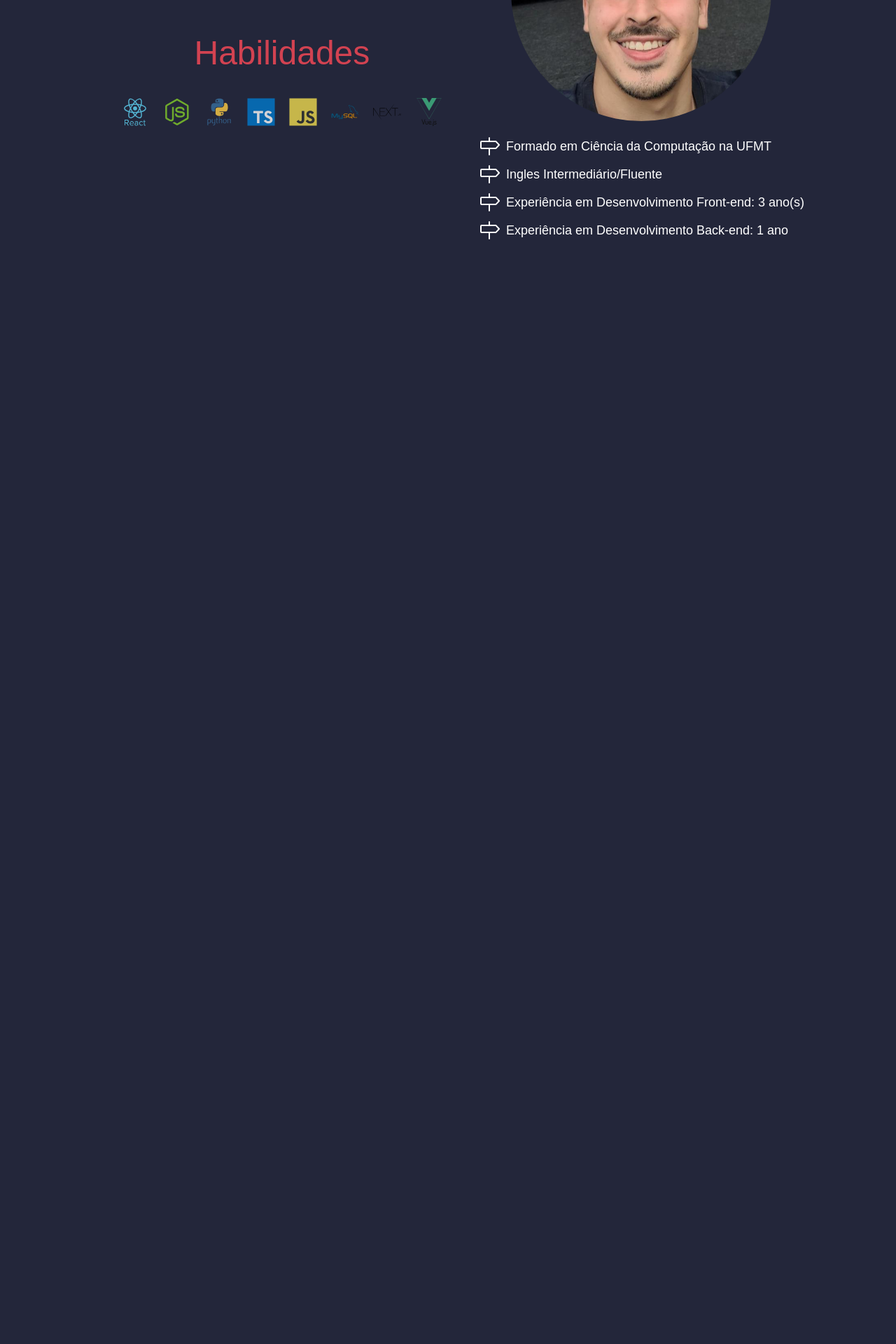
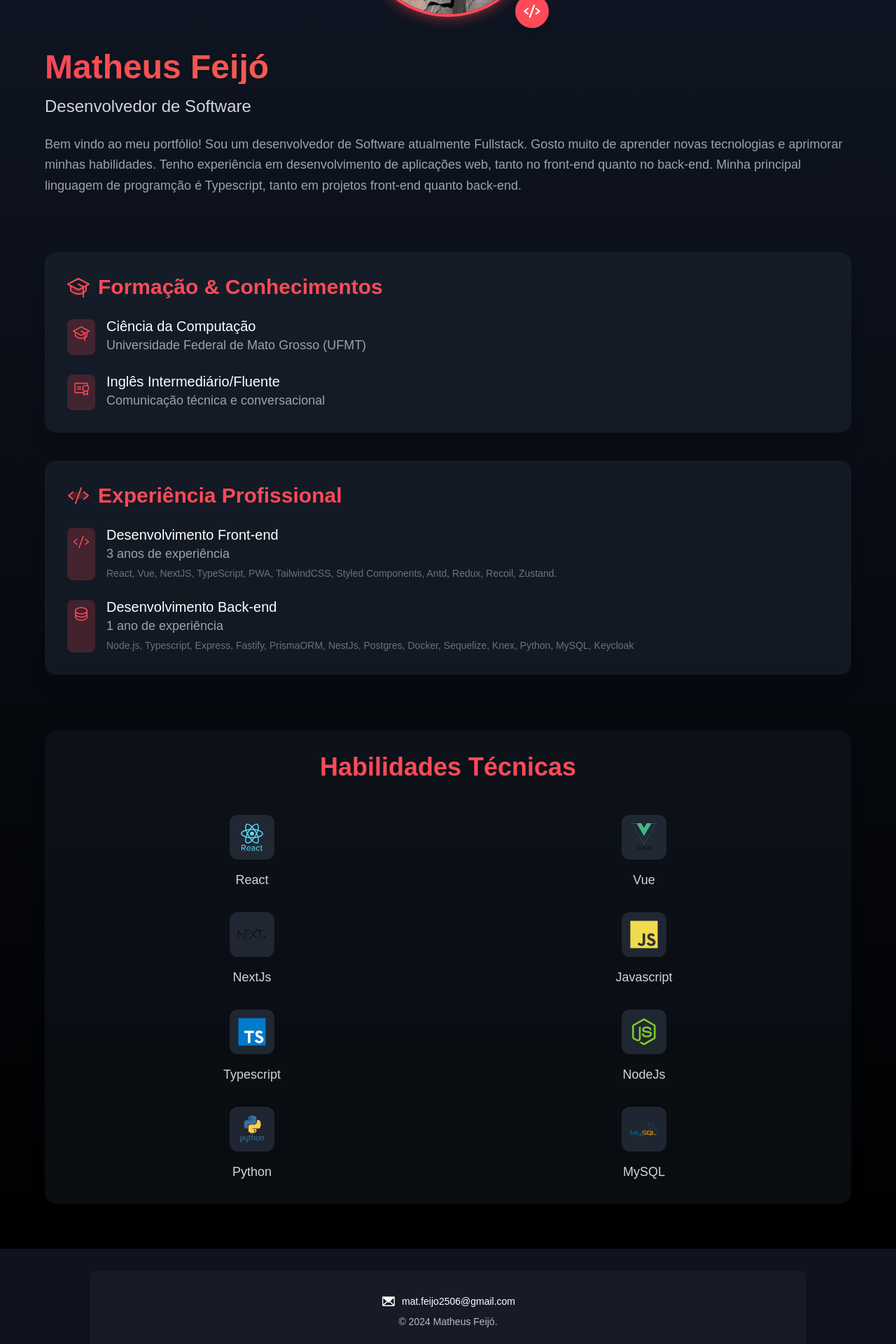
Before and after one commit to matheus-feijo/portfolio, a React (Vite) app: page / in a window 1280 px wide. Shown: the part 360-2280 px from the top of the page at 70% size. Before the commit the page ends 800 px from the top, so only its background shows below. Built offline with nearby package versions, Linux system fonts and the light colour scheme.

Commit message:
feat: substitui foto de perfil e adiciona componente de rodapé

```diff
--- a/src/components/AboutMe/index.tsx
+++ b/src/components/AboutMe/index.tsx
@@ -1,4 +1,4 @@
-import foto from "@/assets/foto-perfil.jpg";
+import foto from "@/assets/perfil.jpg";
 import { JavascriptIcon } from "@/icons/Javascript";
 import { MysqlIcon } from "@/icons/Mysql";
 import { NextJsIcon } from "@/icons/NextJs";
@@ -7,91 +7,167 @@ import { PythonIcon } from "@/icons/Python";
 import { ReactIcon } from "@/icons/React";
 import { TypescriptIcon } from "@/icons/Typescript";
 import { VueIcon } from "@/icons/Vue";
-import { Signpost } from "@phosphor-icons/react";
+import {
+  Certificate,
+  Code,
+  Database,
+  GraduationCap,
+} from "@phosphor-icons/react";
 import { useEffect } from "react";
 
 export function AboutMe() {
-  const iconSkills = {
-    React: <ReactIcon />,
-    NodeJs: <NodeJsIcon />,
-    Python: <PythonIcon />,
-    Typescript: <TypescriptIcon />,
-    Javascript: <JavascriptIcon />,
-    Mysql: <MysqlIcon />,
-    NextJs: <NextJsIcon />,
-    Vue: <VueIcon />,
-  };
+  const skills = [
+    { name: "React", icon: <ReactIcon />, category: "frontend" },
+    { name: "Vue", icon: <VueIcon />, category: "frontend" },
+    { name: "NextJs", icon: <NextJsIcon />, category: "frontend" },
+    { name: "Javascript", icon: <JavascriptIcon />, category: "language" },
+    { name: "Typescript", icon: <TypescriptIcon />, category: "language" },
+    { name: "NodeJs", icon: <NodeJsIcon />, category: "backend" },
+    { name: "Python", icon: <PythonIcon />, category: "language" },
+    { name: "MySQL", icon: <MysqlIcon />, category: "database" },
+  ];
 
   useEffect(() => {
     document.title = "Sobre Mim - Matheus Feijó";
   }, []);
 
   return (
-    <>
-      <div className="flex w-screen flex-wrap items-start justify-center gap-2 pl-24 pr-24 pt-24 mobile:pl-0 mobile:pr-0 mobile:pt-1">
-        <div className="grid w-2/4 grid-rows-principal items-end justify-items-center mobile:w-full mobile:grid-rows-mobile">
-          <div>
-            <h1 className="sm:leading-relaxed animate-wiggle select-none overflow-hidden whitespace-nowrap pr-1 text-5xl leading-relaxed text-vermelhoPrincipal mobile:text-2xl">
+    <div className="sm:px-6 lg:px-8 min-h-screen bg-gradient-to-b from-gray-900 to-black py-16 px-4">
+      <div className="mx-auto max-w-6xl">
+        <div className="md:flex-row mb-20 flex flex-col items-center justify-between gap-12">
+          <div className="relative">
+            <div className="h-64 w-64 overflow-hidden rounded-full border-4 border-vermelhoPrincipal shadow-lg shadow-vermelhoPrincipal/30">
+              <img
+                className="h-full w-full object-cover"
+                src={foto}
+                alt="Matheus Feijó - Desenvolvedor de Software"
+              />
+            </div>
+            <div className="absolute -bottom-4 -right-4 rounded-full bg-vermelhoPrincipal p-3 shadow-lg">
+              <Code weight="bold" size={24} className="text-white" />
+            </div>
+          </div>
+
+          <div className="flex-1">
+            <h1 className="sm:text-6xl mb-4 animate-pulse bg-gradient-to-r from-vermelhoPrincipal to-orange-400 bg-clip-text text-5xl font-bold text-transparent">
               Matheus Feijó
             </h1>
-          </div>
-
-          <p className="animate-more-details text-justify text-xl text-white mobile:text-lg">
-            Desenvolvedor de Sotware.
-          </p>
-
-          <div className="flex animate-habilidades flex-col items-center justify-center gap-5">
-            <h1 className="text-5xl text-vermelhoPrincipal mobile:text-2xl">
-              Habilidades
-            </h1>
-
-            <li className="flex flex-wrap gap-5 p-5">
-              {Object.entries(iconSkills).map(([skill, Icon]) => (
-                <ul key={skill} className="flex items-center justify-center">
-                  {Icon}
-                </ul>
-              ))}
-            </li>
+            <p className="mb-6 text-2xl text-gray-300">
+              Desenvolvedor de Software
+            </p>
+            <p className="text-lg leading-relaxed text-gray-400">
+              Bem vindo ao meu portfólio! Sou um desenvolvedor de Software
+              atualmente Fullstack. Gosto muito de aprender novas tecnologias e
+              aprimorar minhas habilidades. Tenho experiência em desenvolvimento
+              de aplicações web, tanto no front-end quanto no back-end. Minha
+              principal linguagem de programção é Typescript, tanto em projetos
+              front-end quanto back-end.
+            </p>
           </div>
         </div>
 
-        <div className="flex flex-col items-center gap-5">
-          <img
-            className="h-4/5 max-h-[25rem] w-4/5 max-w-[25rem] rounded-full mobile:h-32 mobile:w-32"
-            src={foto}
-            alt="Foto do deselvovedor referenciado no site"
-          />
+        {/* Experience & Education */}
+        <div className="md:grid-cols-2 mb-20 grid grid-cols-1 gap-10">
+          {/* Left Column */}
+          <div className="transform rounded-2xl bg-gray-800/50 p-8 shadow-xl backdrop-blur-sm transition-transform hover:scale-[1.01]">
+            <h2 className="mb-6 flex items-center gap-3 text-3xl font-semibold text-vermelhoPrincipal">
+              <GraduationCap size={32} weight="duotone" />
+              Formação & Conhecimentos
+            </h2>
+            <ul className="space-y-6">
+              <li className="flex gap-4">
+                <div className="mt-1 rounded-lg bg-vermelhoPrincipal/20 p-2">
+                  <GraduationCap size={24} className="text-vermelhoPrincipal" />
+                </div>
+                <div>
+                  <h3 className="text-xl font-medium text-white">
+                    Ciência da Computação
+                  </h3>
+                  <p className="text-gray-400">
+                    Universidade Federal de Mato Grosso (UFMT)
+                  </p>
+                </div>
+              </li>
+              <li className="flex gap-4">
+                <div className="mt-1 rounded-lg bg-vermelhoPrincipal/20 p-2">
+                  <Certificate size={24} className="text-vermelhoPrincipal" />
+                </div>
+                <div>
+                  <h3 className="text-xl font-medium text-white">
+                    Inglês Intermediário/Fluente
+                  </h3>
+                  <p className="text-gray-400">
+                    Comunicação técnica e conversacional
+                  </p>
+                </div>
+              </li>
+            </ul>
+          </div>
 
-          <ol className="flex flex-col gap-2 mobile:pl-5 mobile:pr-5">
-            <li className="flex items-center gap-2 text-lg text-white mobile:text-base">
-              <Signpost size={32} /> Formado em Ciência da Computação na UFMT
-            </li>
+          {/* Right Column */}
+          <div className="transform rounded-2xl bg-gray-800/50 p-8 shadow-xl backdrop-blur-sm transition-transform hover:scale-[1.01]">
+            <h2 className="mb-6 flex items-center gap-3 text-3xl font-semibold text-vermelhoPrincipal">
+              <Code size={32} weight="duotone" />
+              Experiência Profissional
+            </h2>
+            <ul className="space-y-6">
+              <li className="flex gap-4">
+                <div className="mt-1 rounded-lg bg-vermelhoPrincipal/20 p-2">
+                  <Code size={24} className="text-vermelhoPrincipal" />
+                </div>
+                <div>
+                  <h3 className="text-xl font-medium text-white">
+                    Desenvolvimento Front-end
+                  </h3>
+                  <p className="text-gray-400">3 anos de experiência</p>
+                  <p className="mt-1 text-sm text-gray-500">
+                    React, Vue, NextJS, TypeScript, PWA, TailwindCSS, Styled
+                    Components, Antd, Redux, Recoil, Zustand.
+                  </p>
+                </div>
+              </li>
+              <li className="flex gap-4">
+                <div className="mt-1 rounded-lg bg-vermelhoPrincipal/20 p-2">
+                  <Database size={24} className="text-vermelhoPrincipal" />
+                </div>
+                <div>
+                  <h3 className="text-xl font-medium text-white">
+                    Desenvolvimento Back-end
+                  </h3>
+                  <p className="text-gray-400">1 ano de experiência</p>
+                  <p className="mt-1 text-sm text-gray-500">
+                    Node.js, Typescript, Express, Fastify, PrismaORM, NestJs,
+                    Postgres, Docker, Sequelize, Knex, Python, MySQL, Keycloak
+                  </p>
+                </div>
+              </li>
+            </ul>
+          </div>
+        </div>
 
-            <li className="flex items-center gap-2 text-lg text-white mobile:text-base">
-              <Signpost size={32} />
-              Ingles Intermediário/Fluente
-            </li>
+        {/* Skills Section */}
+        <div className="rounded-2xl bg-gray-800/30 p-8 shadow-xl backdrop-blur-sm">
+          <h2 className="mb-12 text-center text-4xl font-bold text-vermelhoPrincipal">
+            Habilidades Técnicas
+          </h2>
 
-            <li className="flex items-center gap-2 text-lg text-white mobile:text-base">
-              <Signpost size={32} />
-              Experiência em Desenvolvimento Front-end: 3 ano(s)
-            </li>
-            <li className="flex items-center gap-2 text-lg text-white mobile:text-base">
-              <Signpost size={32} />
-              Experiência em Desenvolvimento Back-end: 1 ano
-            </li>
-          </ol>
+          <div className="sm:grid-cols-4 grid grid-cols-2 gap-8">
+            {skills.map((skill) => (
+              <div
+                key={skill.name}
+                className="group flex flex-col items-center"
+              >
+                <div className="mb-4 flex h-16 w-16 transform items-center justify-center rounded-xl bg-gray-700/50 transition-all duration-300 group-hover:scale-110 group-hover:shadow-lg group-hover:shadow-vermelhoPrincipal/20">
+                  {skill.icon}
+                </div>
+                <span className="text-gray-300 transition-colors group-hover:text-vermelhoPrincipal">
+                  {skill.name}
+                </span>
+              </div>
+            ))}
+          </div>
         </div>
       </div>
-
-      <div
-        id="tooltip-default"
-        role="tooltip"
-        className="tooltip invisible absolute z-10 inline-block rounded-lg bg-gray-900 px-3 py-2 text-sm font-medium text-white opacity-0 shadow-sm transition-opacity duration-300 dark:bg-gray-700"
-      >
-        Tooltip content
-        <div className="tooltip-arrow" data-popper-arrow></div>
-      </div>
-    </>
+    </div>
   );
 }
--- /dev/null
+++ b/src/components/TheFooter/index.tsx
@@ -0,0 +1,31 @@
+import { Envelope } from "@phosphor-icons/react";
+
+export function TheFooter() {
+  return (
+    <footer className="w-full bg-[#10121e] py-8">
+      <div className="sm:flex-row mx-auto flex w-4/5 max-w-7xl flex-col items-center justify-between rounded-t-lg bg-[#181a28] px-6 py-6 shadow-lg mobile:py-4">
+        <div className="sm:flex-row sm:items-center sm:gap-5 flex flex-col items-center gap-2">
+          <a
+            href="mailto:mat.feijo2506@gmail.com"
+            className="flex items-center gap-2 rounded-md px-3 py-2 transition-all duration-200 hover:bg-white/10"
+          >
+            <Envelope
+              size={22}
+              weight="fill"
+              className="text-white transition-colors duration-200 hover:text-[#FF4A57]"
+            />
+            <span className="text-sm text-white transition-colors duration-200 hover:text-[#FF4A57]">
+              mat.feijo2506@gmail.com
+            </span>
+          </a>
+        </div>
+
+        <div className="sm:mb-0 sm:text-left mb-4 text-center">
+          <p className="text-sm text-white/70">
+            © {new Date().getFullYear()} Matheus Feijó.
+          </p>
+        </div>
+      </div>
+    </footer>
+  );
+}
--- a/src/routes/index.tsx
+++ b/src/routes/index.tsx
@@ -1,3 +1,4 @@
+import { TheFooter } from "@/components/TheFooter";
 import { BrowserRouter, Route, Routes } from "react-router-dom";
 import { AboutMe } from "../components/AboutMe";
 import { Experience } from "../components/Experience";
@@ -7,13 +8,19 @@ import { TheHeader } from "../components/TheHeader";
 export function Routers() {
   return (
     <BrowserRouter>
+      <div className="flex min-h-screen flex-col">
         <TheHeader />
 
+        <main className="flex-1">
           <Routes>
             <Route path="/" element={<AboutMe />} />
             <Route path="/projetos" element={<Projects />} />
             <Route path="/experiencias" element={<Experience />} />
           </Routes>
+        </main>
+
+        <TheFooter />
+      </div>
     </BrowserRouter>
   );
 }
```
Also changed, not shown: src/assets/foto-perfil.jpg (deleted), src/assets/perfil.jpg (added). Lines whose indentation alone changed are shown as unchanged.
